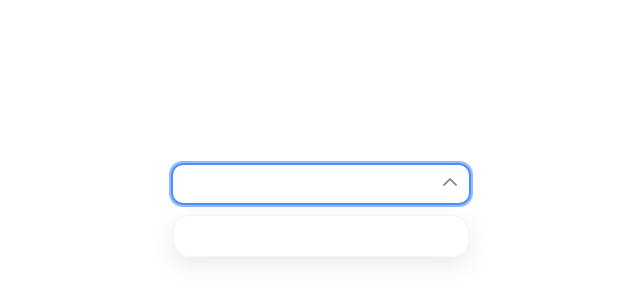
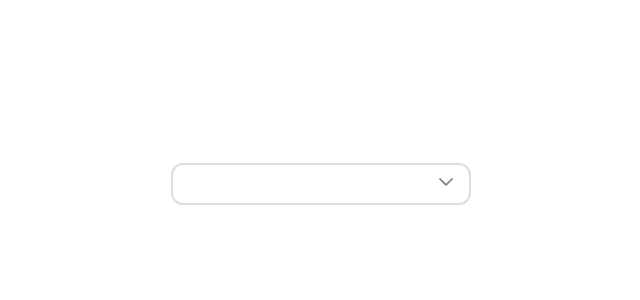
Before and after one commit to adadvar/lobox-task, a React (Vite) app: page / in a window 1280 px wide. Shown: the part 216-516 px from the top of the page, without its empty margins (319-959 px from the left). Built offline with nearby package versions, Linux system fonts and the light colour scheme.

Commit message:
add some accessibility

```diff
--- a/src/components/MultiDropdown/DropdownItem.tsx
+++ b/src/components/MultiDropdown/DropdownItem.tsx
@@ -16,6 +16,9 @@ function DropdownItem({
         selectedItem === item ? styles.selected : ""
       }`}
       onClick={() => onToggle(item)}
+      role="option"
+      aria-selected={selectedItem === item}
+      tabIndex={0}
     >
       <span className={styles.title}>{item}</span>
       {selectedItem === item && (
--- a/src/components/MultiDropdown/DropdownList.tsx
+++ b/src/components/MultiDropdown/DropdownList.tsx
@@ -12,7 +12,7 @@ function DropdownList({
   onToggle: (item: string) => void;
 }) {
   return (
-    <ul className={styles.dropdownList}>
+    <ul className={styles.dropdownList} role="listbox">
       {items.map((item, index) => (
         <DropdownItem
           item={item}
--- a/src/components/MultiDropdown/index.tsx
+++ b/src/components/MultiDropdown/index.tsx
@@ -8,7 +8,7 @@ import { useOutsideClick } from "../../hooks/useOutsideClick";
 function MultiDropdown() {
   const [items, setItems] = useState<string[]>([]);
   const [inputValue, setInputValue] = useState("");
-  const [isOpen, setIsOpen] = useState(true);
+  const [isOpen, setIsOpen] = useState(false);
   const [selectedItem, setSelectedItem] = useState<string>("");
 
   const ref = useOutsideClick(() => setIsOpen(false), false);
@@ -28,14 +28,24 @@ function MultiDropdown() {
     setSelectedItem((prev) => (prev === item ? "" : item));
   };
 
+  const handleEscapeKey = (e: React.KeyboardEvent) => {
+    if (e.key === "Escape") {
+      setIsOpen(false);
+    }
+  };
+
   return (
     <div
       className={`${styles.multiDropdown} ${isOpen ? styles.open : ""}`}
       ref={ref}
+      onKeyDown={handleEscapeKey}
     >
       <div className={styles.dropdownInput}>
         <input
           type="text"
+          aria-label="Select an option"
+          aria-haspopup="listbox"
+          aria-expanded={isOpen}
           value={inputValue || selectedItem}
           onChange={(e) => setInputValue(e.target.value)}
           onFocus={() => setIsOpen(true)}
--- a/src/components/MultiDropdown/styles.module.scss
+++ b/src/components/MultiDropdown/styles.module.scss
@@ -30,10 +30,13 @@
     }
 
     .dropdownToggle {
-      width: 12px;
       background: none;
       border: none;
       cursor: pointer;
+
+      span {
+        pointer-events: none;
+      }
 
       svg {
         stroke-width: 1px;
```
